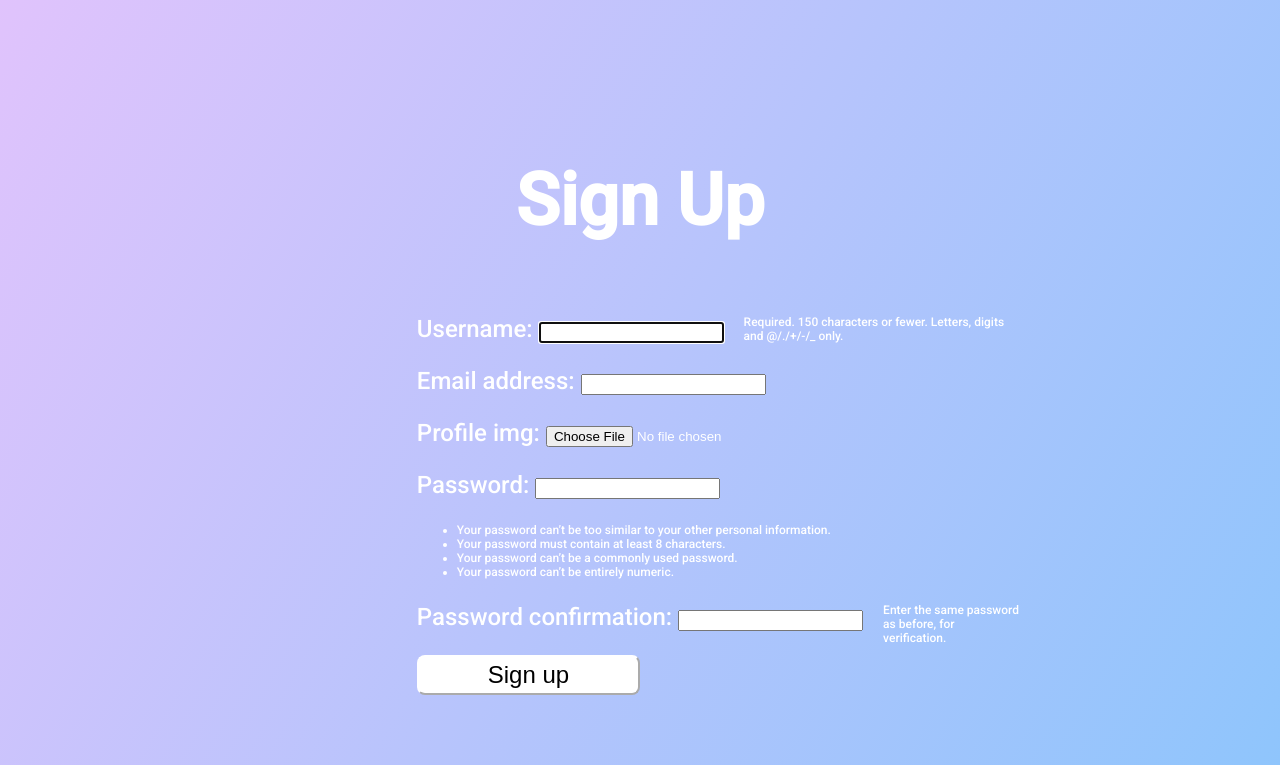
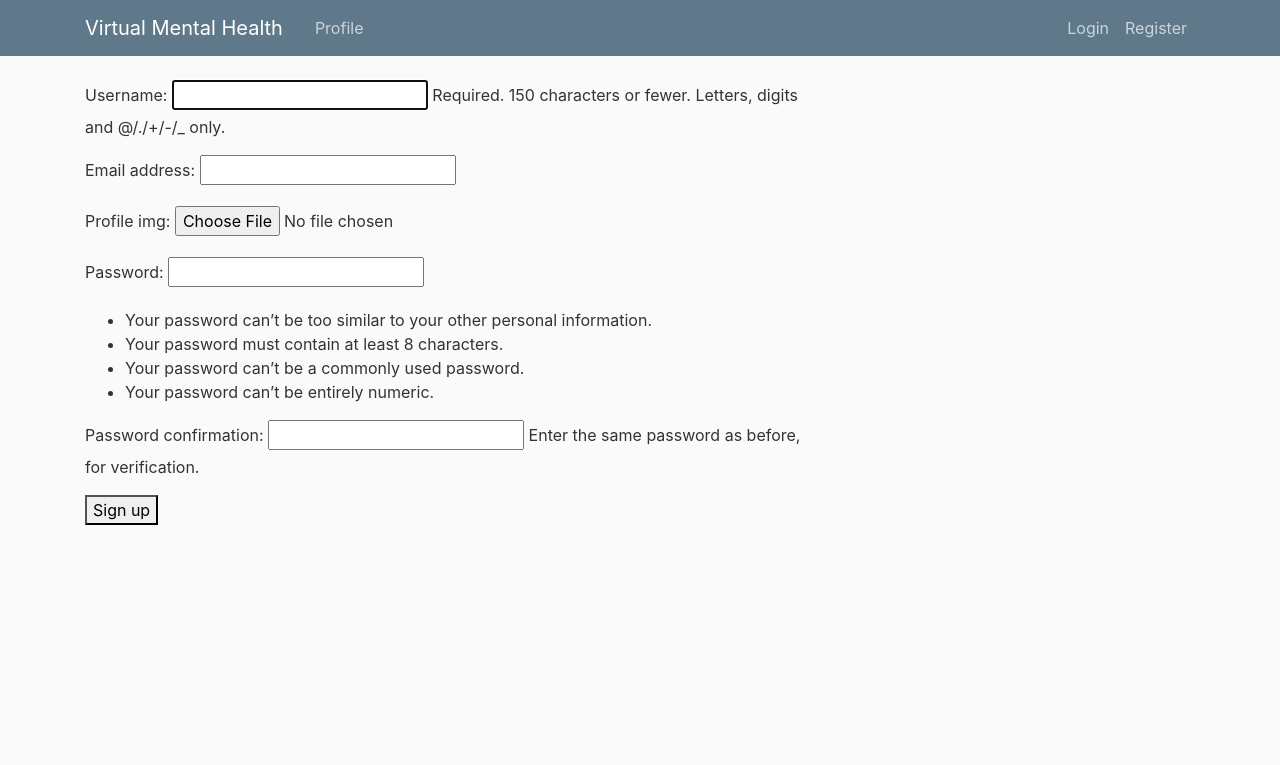
Before and after one commit to gcivil-nyu-org/Team_Team1_CS-GY-6063-Fall2021, a Django app: page /vmental/auth/signup/ in a window 1280 px wide. Shown: the top 765 px of the page. Run offline with Django 3.2, Linux system fonts and the light colour scheme; some libraries are stand-ins or nearby versions.

Commit message:
style integration

```diff
--- /dev/null
+++ b/templates/base.html
@@ -0,0 +1,62 @@
+{% load static %}
+
+<!DOCTYPE html>
+<html>
+    <head>
+        <meta charset="utf-8">
+        <meta name="viewport" content="width=device-width, initial-scale=1, shrink-to-fit=no">
+    <!-- Bootstrap CSS -->
+      <link rel="stylesheet" href="https://maxcdn.bootstrapcdn.com/bootstrap/4.0.0/css/bootstrap.min.css" integrity="sha384-Gn5384xqQ1aoWXA+058RXPxPg6fy4IWvTNh0E263XmFcJlSAwiGgFAW/dAiS6JXm" crossorigin="anonymous">
+      <link rel="stylesheet" type="text/css" href="{% static 'styles/main.css' %}">
+        {% if title %}
+            <title> {{title}}</title>
+        {% else %}
+            <title></title>
+        {% endif %}
+    </head>
+  <body>
+      <header class="site-header">
+          <nav class="navbar navbar-expand-md navbar-dark bg-steel fixed-top">
+              <div class="container">
+              <!--  deal with the url -->
+              <a class="navbar-brand mr-4" href="% url 'index' %">Virtual Mental Health</a>
+              <button class="navbar-toggler" type="button" data-toggle="collapse" data-target="#navbarToggle" aria-controls="navbarToggle" aria-expanded="false" aria-label="Toggle navigation">
+                <span class="navbar-toggler-icon">hahha</span>
+              </button>
+              <div class="collapse navbar-collapse" id="navbarToggle">
+                  <div class="navbar-nav mr-auto">
+                    <a class="nav-item nav-link" href="{% url 'index' %}">Profile</a>
+                  </div>
+                  <!-- Navbar Right Side -->
+                  {% if request.user.is_authenticated %}
+                  <div class="navbar-nav">
+                    <div class="nav-item nav-link">Hi, {{request.user.username}}</div>
+                    <a class="nav-item nav-link" href="{% url 'logout' %}">Logout</a>
+                  </div>
+                  {% else %}
+                  <div class="navbar-nav">
+                    <a class="nav-item nav-link" href="{% url 'login' %}">Login</a>
+                    <a class="nav-item nav-link" href="{% url 'signup' %}">Register</a>
+                  </div>
+                  {% endif %}
+              </div>
+              </div>
+          </nav>
+      </header>
+
+
+      <main role="main" class="container">
+          <div class="row">
+              <div class="col-md-8">
+                  {% block content %}
+
+                  {% endblock %}
+              </div>
+          </div>
+          </main>
+      <script src="https://code.jquery.com/jquery-3.2.1.slim.min.js" integrity="sha384-KJ3o2DKtIkvYIK3UENzmM7KCkRr/rE9/Qpg6aAZGJwFDMVNA/GpGFF93hXpG5KkN" crossorigin="anonymous"></script>
+      <script src="https://cdnjs.cloudflare.com/ajax/libs/popper.js/1.12.9/umd/popper.min.js" integrity="sha384-ApNbgh9B+Y1QKtv3Rn7W3mgPxhU9K/ScQsAP7hUibX39j7fakFPskvXusvfa0b4Q" crossorigin="anonymous"></script>
+      <script src="https://maxcdn.bootstrapcdn.com/bootstrap/4.0.0/js/bootstrap.min.js" integrity="sha384-JZR6Spejh4U02d8jOt6vLEHfe/JQGiRRSQQxSfFWpi1MquVdAyjUar5+76PVCmYl" crossorigin="anonymous"></script>
+
+  </body>
+</html>
--- a/templates/signup.html
+++ b/templates/signup.html
@@ -1,10 +1,7 @@
+{% extends "base.html" %}
 {% load static %}
 
-<link rel="stylesheet" type="text/css" href="{% static 'styles/registration.css' %}">
-<link rel="preconnect" href="https://fonts.googleapis.com">
-<link rel="preconnect" href="https://fonts.gstatic.com" crossorigin>
-<link href="https://fonts.googleapis.com/css2?family=Roboto:wght@500&display=swap" rel="stylesheet">
-<h1>Sign Up</h1>
+{% block content %}
   <div class="form_container">
     <form method="post" enctype="multipart/form-data">
         {% csrf_token %}
@@ -12,3 +9,4 @@
         <button type="submit">Sign up</button>
     </form>
   </div>
+{% endblock %}
```
Also changed, not shown: templates/index.html (+4 -56 lines), templates/registration/login.html (+3 -5 lines), db.sqlite3. Lines whose indentation alone changed are shown as unchanged.
